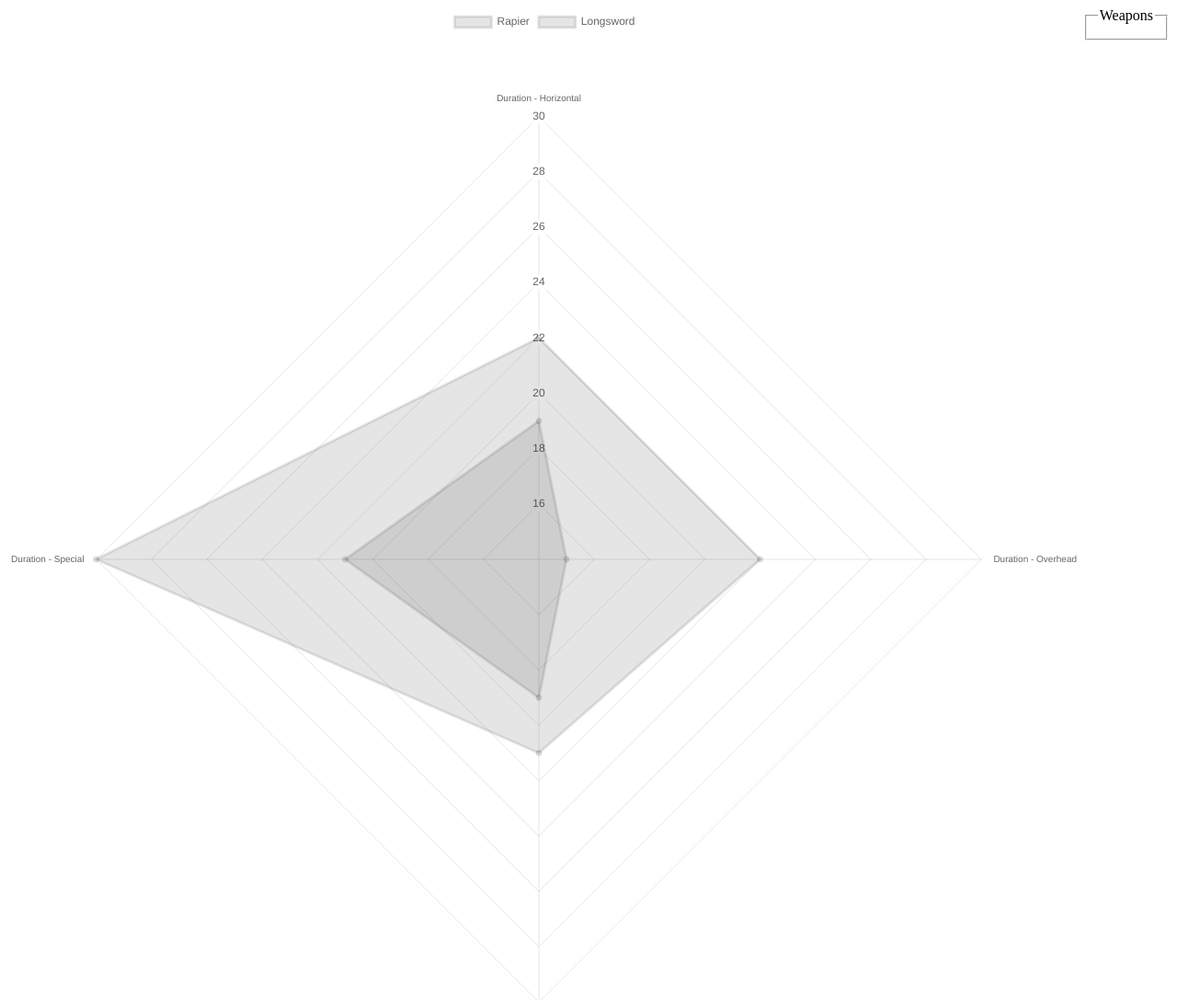
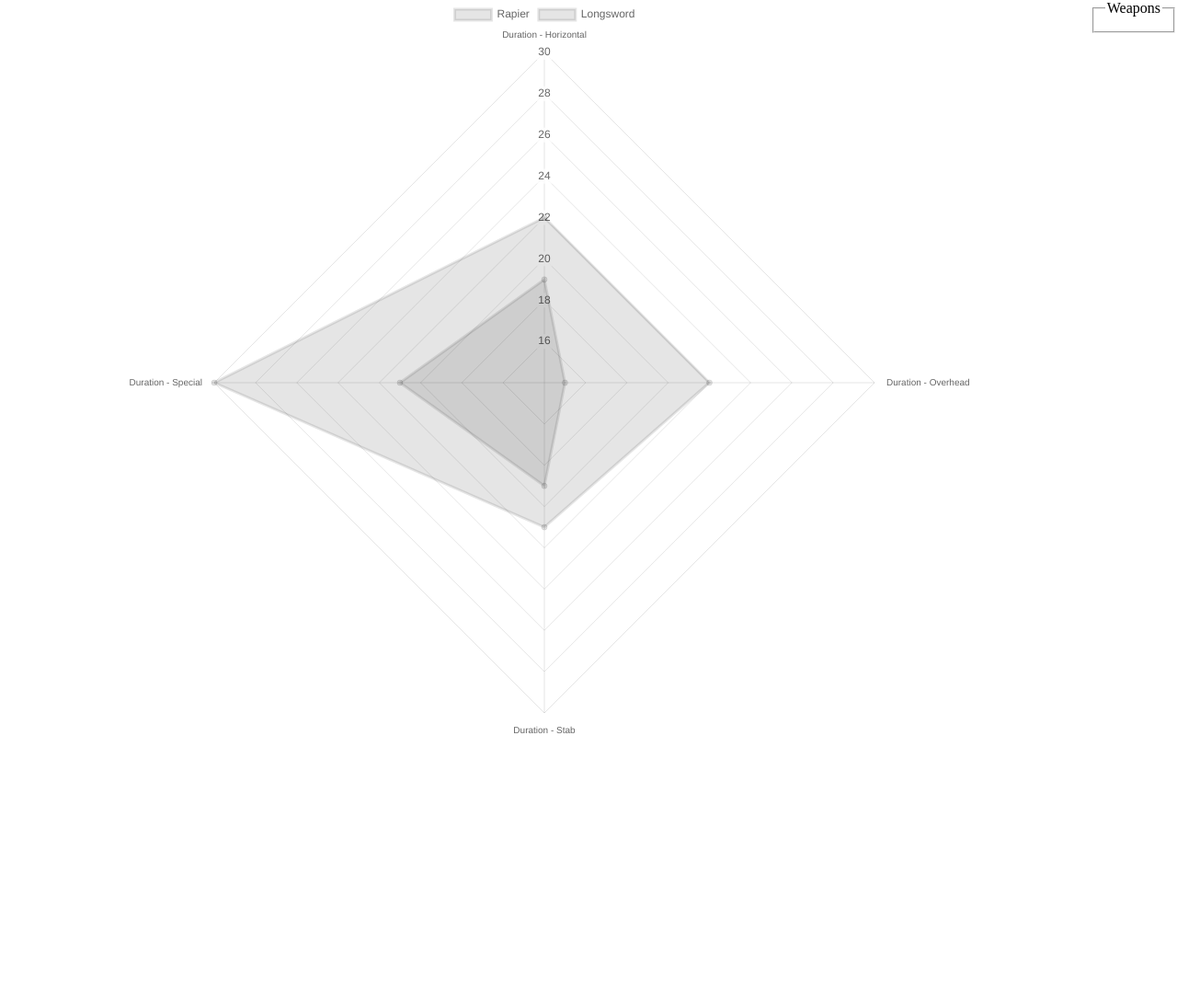
Before and after one commit to Chiv2-Community/polehammer.net, a website built with Vite: page index.html in a window 1280 px wide. Shown: the top 1087 px of the page at 92% size. After the commit the page ends 800 px from the top, so only its background shows below. Built offline with nearby package versions, Linux system fonts and the light colour scheme.

Commit message:
Get sizing working better

```diff
--- a/index.html
+++ b/index.html
@@ -8,7 +8,7 @@
   </head>
   <body>
     <div style="display: flex">
-      <div style="flex: 1">
+      <div style="flex: 1; height: 100vh">
         <canvas id="chart"></canvas>
       </div>
       <div>
--- a/src/main.ts
+++ b/src/main.ts
@@ -15,7 +15,10 @@ const datasets: ChartDataset<"radar">[] = selectedWeapons.map((w) => {
 
 const chart = new Chart(document.getElementById("chart") as HTMLCanvasElement, {
   type: "radar",
-  options: {},
+  options: {
+    responsive: true,
+    maintainAspectRatio: false,
+  },
   data: { labels: Object.values(Metric), datasets },
 });
 
--- a/src/style.css
+++ b/src/style.css
@@ -1,8 +1,3 @@
-#app {
-  font-family: Avenir, Helvetica, Arial, sans-serif;
-  -webkit-font-smoothing: antialiased;
-  -moz-osx-font-smoothing: grayscale;
-  text-align: center;
-  color: #2c3e50;
-  margin-top: 60px;
+body {
+  margin: 0;
 }
```
